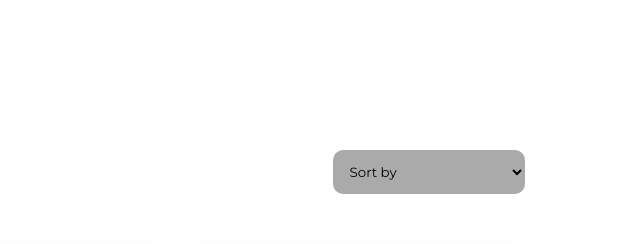
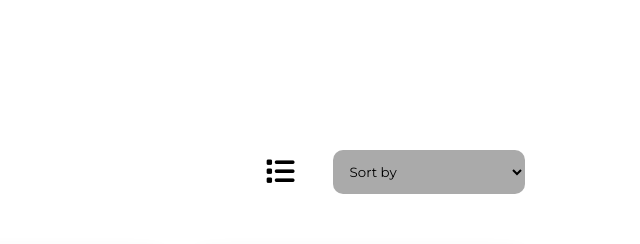
Before and after one commit to GSG-G11/Analytica-Team-One, a website: page index.html in a window 1280 px wide. Shown: the top 244 px of the page, 640-1280 px from the left. Drawn offline with Linux system fonts and the light colour scheme.

Commit message:
Add List icon

```diff
--- a/assets/css/style.css
+++ b/assets/css/style.css
@@ -51,6 +51,18 @@
 
 .products-section-header .section-title:hover::after {
   width: 50%;
+}
+
+.right-products-header {
+  display: flex;
+  justify-content: center;
+  align-items: center;
+  gap: 2.4rem;
+}
+
+.right-products-header i {
+  font-size: 1.8rem;
+  cursor: pointer;
 }
 
 .sort-select {
--- a/index.html
+++ b/index.html
@@ -28,11 +28,14 @@
       <section id="products">
         <div class="products-section-header">
           <p class="section-title">Products</p>
-          <select name="sort" id="" class="sort-select">
-            <option value="" selected>Sort by</option>
-            <option value="category">Category</option>
-            <option value="price">Price</option>
-          </select>
+          <div class="right-products-header">
+            <i class="fas fa-list"></i>
+            <select name="sort" id="" class="sort-select">
+              <option value="" selected>Sort by</option>
+              <option value="category">Category</option>
+              <option value="price">Price</option>
+            </select>
+          </div>
         </div>
         <div class="products-cards">
           <div class="product-card">
```
